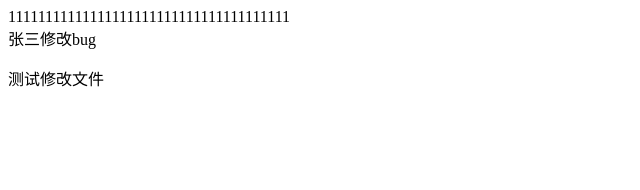
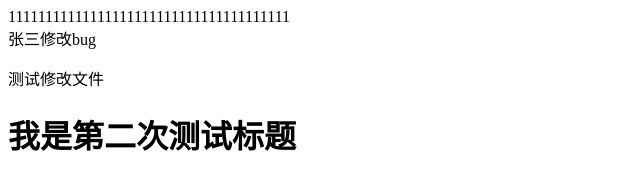
Before and after one commit to zp190265950/myapp1, a plain HTML site: page index.html in a window 1280 px wide. Shown: the whole page, without its empty margins (0-640 px from the left). Drawn offline with Linux system fonts and the light colour scheme.

Commit message:
标题修改

```diff
--- a/index.html
+++ b/index.html
@@ -10,5 +10,6 @@
     <div>11111111111111111111111111111111111111</div>
     <span>张三修改bug</span>
     <p>测试修改文件</p>
+    <h1>我是第二次测试标题</h1>
 </body>
 </html>
```
